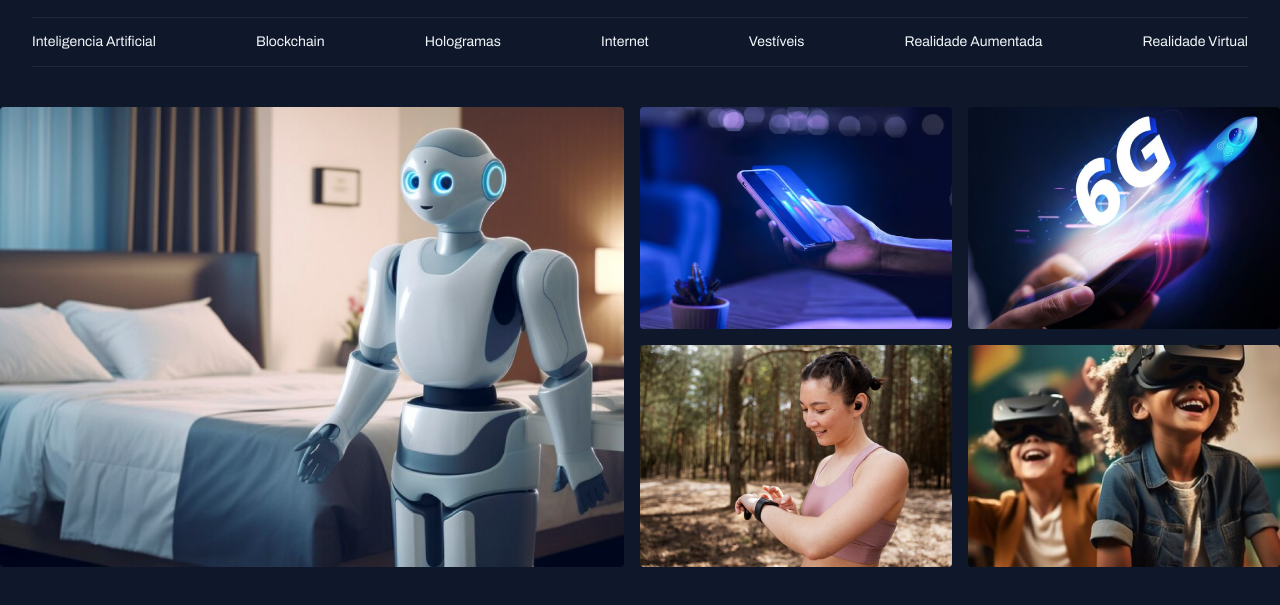
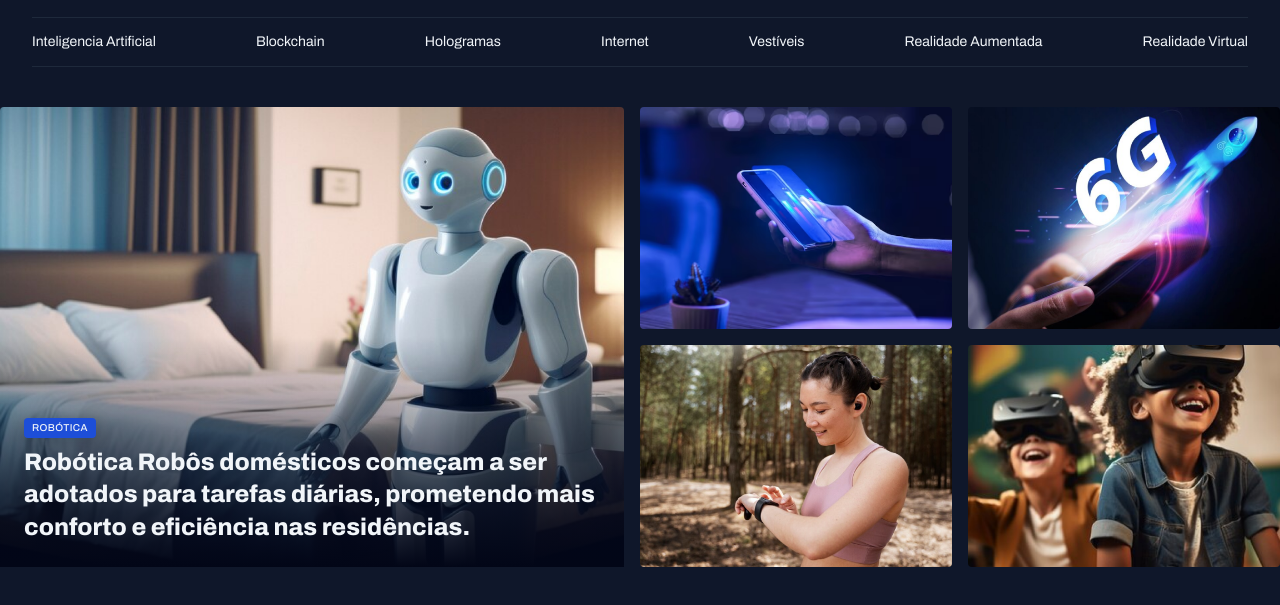
Before and after one commit to opaiiva/PortaldeNoticias, a plain HTML site: page index.html in a window 1280 px wide. Shown: the part 43-648 px from the top of the page. Drawn offline with Linux system fonts and the light colour scheme.

Commit message:
ajustando card

```diff
--- a/index.html
+++ b/index.html
@@ -36,9 +36,15 @@
     </header>
     <main class="cntainer">
         <section id="featured" class="grid grid grid-flow-col gap-16">
-            <div class="card">
+            <figure class="card">
                 <img src="Assets/images/Image 01.png" alt="">
-            </div>
+
+                <figcaption>
+                    <span class="content-tag">Robótica</span>
+                    <h2 class="text-2xl">Robótica
+                        Robôs domésticos começam a ser adotados para tarefas diárias, prometendo mais conforto e eficiência nas residências.</h2>
+                </figcaption>
+            </figure>
 
             <div class="grid grid-cols-2 gap-16">
                 <div>
--- a/styles/global.css
+++ b/styles/global.css
@@ -55,3 +55,15 @@ img {
 main {
     margin-top: 40px;
 }
+
+.content-tag {
+    display: inline-block;
+    background-color:  var(--brand-color-dark);
+    padding: 4px 8px;
+    border-radius: 4px;
+    font: 500 10px/1.2 var(--font-family);
+    text-transform: uppercase;
+    letter-spacing: 0.04em;
+    color: var(--text-color-primary);
+    box-shadow: 0px 4px 16px rgba(2, 6, 23, 0.25);
+}
--- a/styles/sections.css
+++ b/styles/sections.css
@@ -5,14 +5,24 @@ img {
 }
 
 .card {
+    overflow: hidden;
     position:relative;
-    overflow: hidden;
-    inset: 0;
 
     &::before {
         content: "";
         position:absolute;
+        inset: 0;
         top: 50%;
         background: linear-gradient(180deg, transparent 0%, #020617 100%);
     }
+
+    figcaption{
+        position: absolute;
+        bottom:0;
+        padding:24px;
+
+        h2 {
+            margin-top: 8px;
+        }
+    }
 }
--- a/styles/utility.css
+++ b/styles/utility.css
@@ -13,3 +13,23 @@
 .gap-16 {
     gap:16px;
 }
+
+.text-2xl{
+    font: var(--h1);
+}
+
+.text-xl {
+    font: var(--xl);
+}
+
+.text-lg {
+    font: var(--lg);
+}
+
+.text-md {
+    font:var(--md);
+}
+
+.text-sm {
+    font: var(--sm);
+}
```
